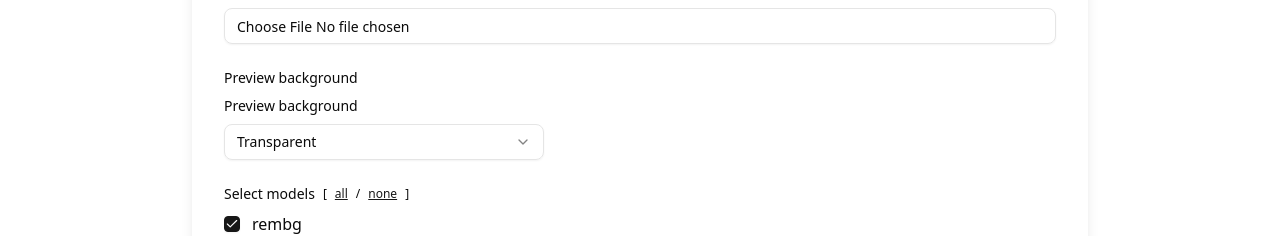
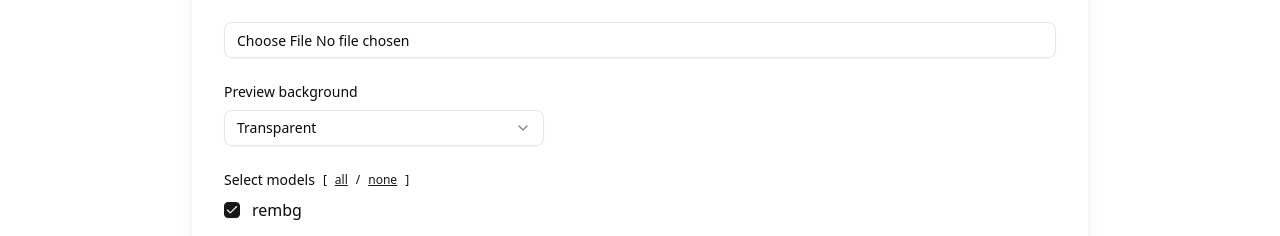
Before and after one commit to rubikon02/background-remover, a Next.js app: page / in a window 1280 px wide. Shown: the part 236-472 px from the top of the page. Built offline with nearby package versions, Linux system fonts and the light colour scheme; no server answers.

Commit message:
Remove double header

```diff
--- a/app/page.tsx
+++ b/app/page.tsx
@@ -71,10 +71,7 @@ export default function Home() {
             <h1 className="text-3xl font-bold text-center">Background Remover</h1>
             <div className="flex flex-col gap-6">
               <Input type="file" accept="image/*" onChange={handleFileChange} ref={fileInputRef} className="text-base py-2 w-auto min-w-[180px]" style={{maxWidth: '100%'}} />
-              <div>
-                <label className="block text-sm mb-2">Preview background</label>
-                <BgSelector value={bgType} onChange={setBgType} />
-              </div>
+              <BgSelector value={bgType} onChange={setBgType} />
               <ModelSelector models={models} selectedModels={selectedModels} setSelectedModels={setSelectedModels} />
               <Button onClick={handleRemoveBg} disabled={!inputFile || selectedModels.length === 0 || loading} className="w-full text-lg py-3">
                 {loading ? "Processing..." : "Remove Background"}
```
